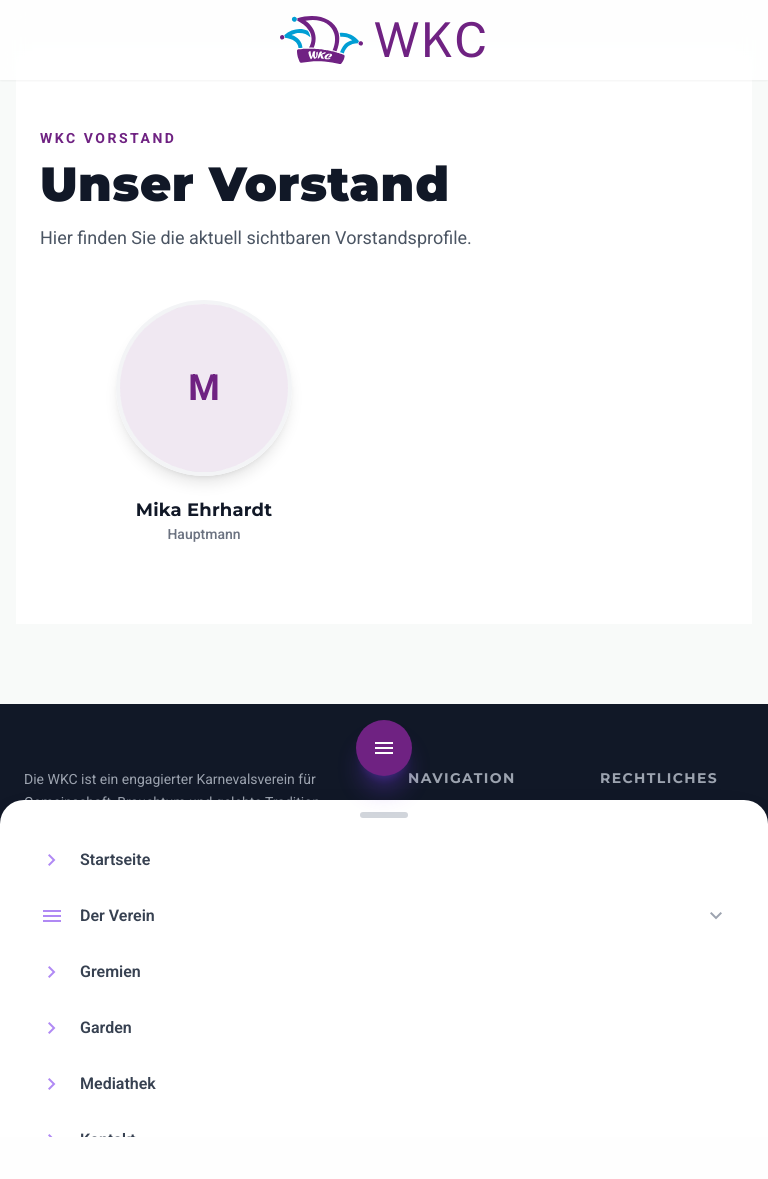
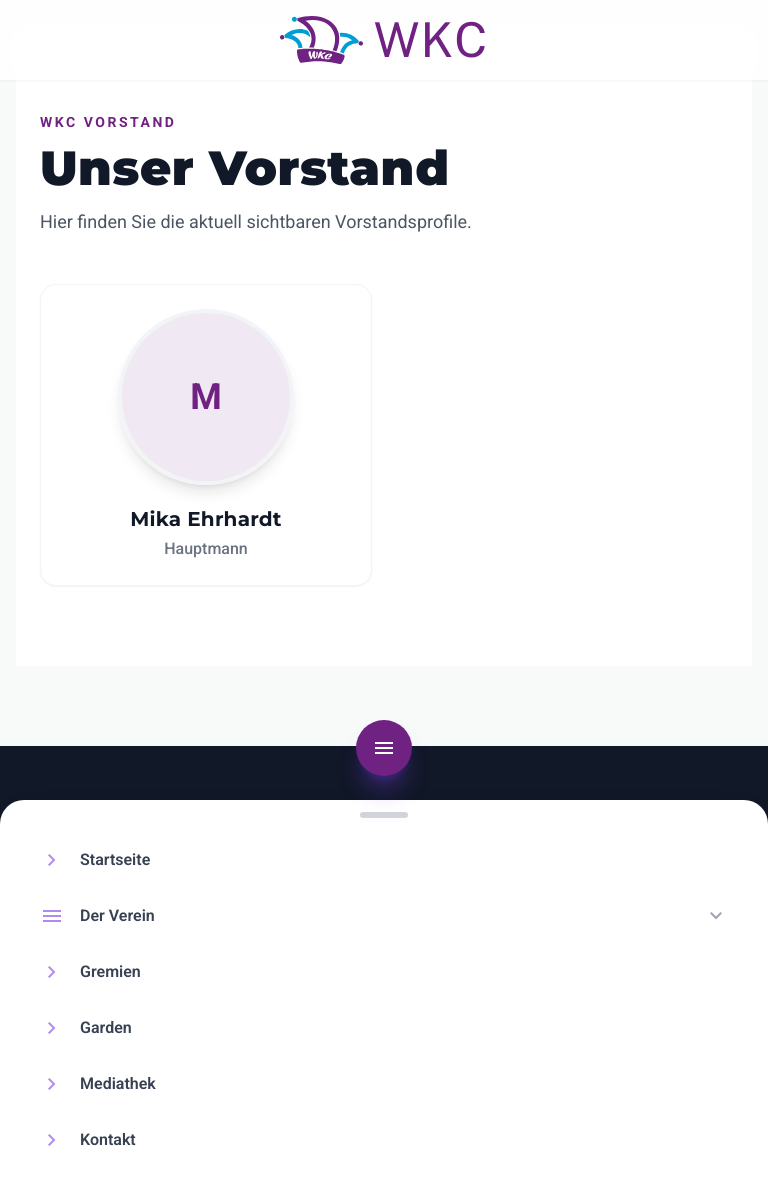
Before and after one commit to M1ka199/wkc, a PHP site: page /vorstand in a window 768 px wide. Before the commit the page ends 1137 px from the top, so only its background shows below. Run offline with PHP 8.4, Linux system fonts and the light colour scheme; data comes from the database, SQL or seed files in the repository; some libraries are stand-ins or nearby versions.

Commit message:
Improve global mobile responsiveness and form field controls
Add global mobile safeguards for overflow, full-width form controls, and touch-friendly 44px targets to improve smartphone usability.

Introduce configurable fieldRows for text, textarea, and signature fields through editor, API, and frontend rendering, with signature rows constrained to mobile-friendly minimum heights.

Apply modern global checkbox styling and widen/retune the Vorstand page container and card grid for better desktop and mobile scaling.

Co-authored-by: Copilot App <223556219+Copilot@users.noreply.github.com>

```diff
--- a/index.php
+++ b/index.php
@@ -455,6 +455,11 @@ function renderStaticRouteWithCms(PDO $db, string $filePath, string $routePath,
     }, $content);
     $content = appendTargetPathForms($db, $routePath, $content);
     $pageScripts = extractStaticRouteScripts($html);
+    $normalizedRoute = strtolower(trim($routePath, '/'));
+    $isBoardPage = $normalizedRoute === 'vorstand';
+    $mainMaxWidth = $isBoardPage ? '1500px' : '1100px';
+    $mainPadding = $isBoardPage ? '2rem 1rem 5rem' : '3rem 1rem 5rem';
+    $articleClass = $isBoardPage ? 'max-w-none' : 'prose max-w-none';
     $titleBase = ucwords(str_replace(['-', '/'], ' ', trim($routePath)));
     $title = $titleBase !== '' ? $titleBase . ' - ' . (string) ($seo['defaultMetaTitle'] ?? SITE_NAME) : (string) ($seo['defaultMetaTitle'] ?? SITE_NAME);
     $description = (string) ($seo['defaultMetaDescription'] ?? '');
@@ -469,7 +474,7 @@ function renderStaticRouteWithCms(PDO $db, string $filePath, string $routePath,
         . '<link href="https://fonts.googleapis.com/css2?family=Material+Symbols+Outlined:wght,FILL@100..700,0..1&display=swap" rel="stylesheet">'
         . '<link rel="stylesheet" href="/src/css/style.css"></head><body>'
         . renderShellStart($branding, $mainMenu)
-        . '<main class="pt-24" style="max-width:1100px; margin:0 auto; padding:3rem 1rem 5rem;"><article class="prose max-w-none">'
+        . '<main class="pt-24" style="max-width:' . $mainMaxWidth . '; margin:0 auto; padding:' . $mainPadding . ';"><article class="' . $articleClass . '">'
         . $content
         . '</article></main>'
         . renderShellEnd($branding, $footerMenu)
--- a/src/css/style.css
+++ b/src/css/style.css
@@ -13,10 +13,22 @@
     --site-font-body: "Public Sans", sans-serif;
 }
 
+*, *::before, *::after {
+    box-sizing: border-box;
+}
+
 body {
     background: var(--site-background);
     color: var(--site-text);
     font-family: var(--site-font-body);
+    overflow-x: hidden;
+}
+
+img,
+video,
+canvas,
+svg {
+    max-width: 100%;
 }
 
 @font-face {
@@ -277,9 +289,129 @@ a:hover {
     overscroll-behavior: contain;
 }
 
+input[type="checkbox"] {
+    appearance: none;
+    -webkit-appearance: none;
+    width: 1.2rem !important;
+    height: 1.2rem !important;
+    min-height: 1.2rem !important;
+    margin: 0;
+    border: 2px solid #9ca3af;
+    border-radius: 0.35rem;
+    background: #fff;
+    display: inline-grid;
+    place-content: center;
+    cursor: pointer;
+    transition: border-color 0.2s ease, background-color 0.2s ease, box-shadow 0.2s ease, transform 0.12s ease;
+}
+
+input[type="checkbox"]::before {
+    content: "";
+    width: 0.35rem;
+    height: 0.65rem;
+    border-right: 2px solid #fff;
+    border-bottom: 2px solid #fff;
+    transform: rotate(45deg) scale(0);
+    transform-origin: center;
+    transition: transform 0.16s ease;
+}
+
+input[type="checkbox"]:hover {
+    border-color: var(--site-primary);
+}
+
+input[type="checkbox"]:focus-visible {
+    outline: none;
+    border-color: var(--site-primary);
+    box-shadow: 0 0 0 3px color-mix(in srgb, var(--site-primary) 24%, transparent);
+}
+
+input[type="checkbox"]:checked {
+    background: var(--site-primary);
+    border-color: var(--site-primary);
+}
+
+input[type="checkbox"]:checked::before {
+    transform: rotate(45deg) scale(1);
+}
+
+input[type="checkbox"]:disabled {
+    opacity: 0.5;
+    cursor: not-allowed;
+}
+
 @media (min-width: 768px) {
     .wkc-dynamic-form {
         gap: 1.3rem;
+    }
+
+    @media (max-width: 768px) {
+        html,
+        body {
+            max-width: 100%;
+            overflow-x: hidden;
+        }
+
+        .max-w-7xl,
+        .max-w-6xl,
+        .max-w-5xl,
+        .max-w-4xl,
+        .max-w-3xl,
+        .max-w-2xl,
+        .max-w-xl {
+            width: 100%;
+            max-width: 100%;
+        }
+
+        .wkc-form-shell {
+            width: 100%;
+            max-width: 100%;
+            border-radius: 1rem;
+            padding: 1rem !important;
+            overflow: hidden;
+        }
+
+        .wkc-dynamic-form,
+        .wkc-dynamic-form-fields {
+            width: 100%;
+            max-width: 100%;
+            min-width: 0;
+        }
+
+        .wkc-dynamic-form-fields {
+            grid-template-columns: 1fr !important;
+            gap: 0.9rem !important;
+        }
+
+        .wkc-dynamic-form-fields > * {
+            grid-column: 1 / -1 !important;
+            min-width: 0;
+        }
+
+        .wkc-dynamic-form input:not([type="checkbox"]):not([type="radio"]),
+        .wkc-dynamic-form select,
+        .wkc-dynamic-form textarea,
+        #contact-form input:not([type="checkbox"]):not([type="radio"]),
+        #contact-form select,
+        #contact-form textarea,
+        #membership-form input:not([type="checkbox"]):not([type="radio"]),
+        #membership-form select,
+        #membership-form textarea {
+            width: 100%;
+            max-width: 100%;
+            min-height: 44px;
+            font-size: 16px;
+        }
+
+        .wkc-dynamic-form button,
+        #contact-form button,
+        #membership-form button {
+            min-height: 44px;
+        }
+
+        .mobile-nav-link {
+            min-width: 0;
+        }
     }
 
     .wkc-form-shell {
--- a/src/js/main.js
+++ b/src/js/main.js
@@ -426,7 +426,7 @@ function renderDynamicFormField(field, index, fieldIndex) {
     }
 
     if (type === 'textarea') {
-        const rows = Math.max(2, Math.min(20, Number(field.options?.textareaRows || 4)));
+        const rows = Math.max(2, Math.min(20, Number(field.options?.fieldRows || field.options?.textareaRows || 4)));
         return `
             <div class="${fieldSpanClass}">
                 <label class="mb-1 block text-sm font-bold text-gray-700" for="dyn-${name}-${index}-${fieldIndex}">${label}${requiredMark}</label>
@@ -466,7 +466,7 @@ function renderDynamicFormField(field, index, fieldIndex) {
             <div class="${fieldSpanClass}">
                 <p class="mb-1 text-sm font-bold text-gray-700">${label}${requiredMark}</p>
                 <label class="inline-flex items-start gap-3 text-sm text-gray-700">
-                    <input type="checkbox" name="${name}" value="1" class="mt-0.5 h-4 w-4 rounded border-gray-300 text-primary focus:ring-primary" ${requiredAttr}>
+                    <input type="checkbox" name="${name}" value="1" class="mt-0.5 wkc-checkbox" ${requiredAttr}>
                     <span>${checkboxText}</span>
                 </label>
                 ${helpText ? `<p class="mt-1 text-xs text-gray-500">${helpText}</p>` : ''}
@@ -488,12 +488,15 @@ function renderDynamicFormField(field, index, fieldIndex) {
 
     if (type === 'signature') {
         const signatureId = escapeDynamicValue(`${name}-${index}-${fieldIndex}`);
+        const signatureRows = Math.max(10, Math.min(30, Number(field.options?.fieldRows || 10)));
+        const signatureDesktopHeight = signatureRows * 24;
+        const signatureMobileHeight = Math.max(280, signatureRows * 28);
         return `
             <div class="wkc-signature-field ${fieldSpanClass}" data-signature-field="${signatureId}">
                 <label class="mb-1 block text-sm font-bold text-gray-700">${label}${requiredMark}</label>
 
                 <div class="hidden md:block overflow-hidden rounded-xl border border-gray-200 bg-white">
-                    <canvas class="wkc-signature-canvas block w-full" height="180"></canvas>
+                    <canvas class="wkc-signature-canvas block w-full" data-base-height="${signatureDesktopHeight}" height="${signatureDesktopHeight}"></canvas>
                 </div>
                 <div class="md:hidden rounded-xl border border-gray-200 bg-white p-3">
                     <div class="wkc-signature-mobile-preview h-24 rounded-lg border border-dashed border-gray-300 bg-gray-50 flex items-center justify-center overflow-hidden">
@@ -518,7 +521,7 @@ function renderDynamicFormField(field, index, fieldIndex) {
                             <button type="button" data-signature-close class="rounded-lg border border-gray-200 px-2.5 py-1.5 text-sm font-bold text-gray-600 hover:bg-gray-50">Schließen</button>
                         </div>
                         <div class="p-4">
-                            <canvas class="wkc-signature-canvas-mobile block w-full rounded-xl border border-gray-200 bg-white" height="280"></canvas>
+                            <canvas class="wkc-signature-canvas-mobile block w-full rounded-xl border border-gray-200 bg-white" data-base-height="${signatureMobileHeight}" height="${signatureMobileHeight}"></canvas>
                             <p class="mt-2 text-xs text-gray-500">${helpText || 'Bitte unterschreiben Sie im Feld.'}</p>
                             <div class="mt-4 flex items-center justify-between gap-2">
                                 <button type="button" data-signature-clear="${signatureId}" class="rounded-lg border border-gray-200 px-3 py-2 text-xs font-bold text-gray-600 hover:bg-gray-50">Löschen</button>
@@ -533,10 +536,12 @@ function renderDynamicFormField(field, index, fieldIndex) {
     }
 
     const inputType = ['email', 'tel'].includes(type) ? type : 'text';
+    const inputRows = Math.max(1, Math.min(20, Number(field.options?.fieldRows || 1)));
+    const inputHeightRem = (2.85 * inputRows).toFixed(2);
     return `
         <div class="${fieldSpanClass}">
             <label class="mb-1 block text-sm font-bold text-gray-700" for="dyn-${name}-${index}-${fieldIndex}">${label}${requiredMark}</label>
-            <input id="dyn-${name}-${index}-${fieldIndex}" name="${name}" type="${inputType}" class="${baseInputClass}" placeholder="${placeholder}" ${requiredAttr}>
+            <input id="dyn-${name}-${index}-${fieldIndex}" name="${name}" type="${inputType}" class="${baseInputClass}" style="min-height:2.85rem;height:${inputHeightRem}rem;" placeholder="${placeholder}" ${requiredAttr}>
             ${helpText ? `<p class="mt-1 text-xs text-gray-500">${helpText}</p>` : ''}
         </div>
     `;
@@ -555,6 +560,8 @@ function setupDynamicSignaturePads(formElement) {
         const previewEmpty = field.querySelector('.wkc-signature-preview-empty');
         const hidden = field.querySelector('input[type="hidden"]');
         const clearBtns = Array.from(field.querySelectorAll('[data-signature-clear]'));
+        const desktopBaseHeight = Math.max(180, Number(canvas?.getAttribute('data-base-height') || 180));
+        const mobileBaseHeight = Math.max(280, Number(mobileCanvas?.getAttribute('data-base-height') || 280));
         if (!hidden || (!canvas && !mobileCanvas)) return;
 
         const desktopContext = canvas ? canvas.getContext('2d') : null;
@@ -618,8 +625,8 @@ function setupDynamicSignaturePads(formElement) {
             applySignature('');
         };
 
-        resizeCanvas(canvas, desktopContext, 180);
-        resizeCanvas(mobileCanvas, mobileContext, 280);
+        resizeCanvas(canvas, desktopContext, desktopBaseHeight);
+        resizeCanvas(mobileCanvas, mobileContext, mobileBaseHeight);
         if (hidden.value) {
             applySignature(hidden.value);
         } else {
@@ -676,7 +683,7 @@ function setupDynamicSignaturePads(formElement) {
             if (!modal) return;
             modal.classList.remove('hidden');
             document.body.style.overflow = 'hidden';
-            resizeCanvas(mobileCanvas, mobileContext, 280);
+            resizeCanvas(mobileCanvas, mobileContext, mobileBaseHeight);
             if (hidden.value) {
                 drawDataOnCanvas(mobileCanvas, mobileContext, hidden.value);
             }
@@ -708,8 +715,8 @@ function setupDynamicSignaturePads(formElement) {
         });
 
         window.addEventListener('resize', () => {
-            resizeCanvas(canvas, desktopContext, 180);
-            resizeCanvas(mobileCanvas, mobileContext, 280);
+            resizeCanvas(canvas, desktopContext, desktopBaseHeight);
+            resizeCanvas(mobileCanvas, mobileContext, mobileBaseHeight);
             if (hidden.value) {
                 applySignature(hidden.value);
             }
@@ -823,15 +830,13 @@ function loadVorstand() {
                 const delay = delays[i % delays.length];
 
                 return `
-                    <div class="group flex flex-col items-center scroll-animate ${delay}">
-                        <div class="relative mb-5">
-                            <div class="w-44 h-44 rounded-full overflow-hidden border-4 border-gray-100 shadow-lg group-hover:border-primary transition-all duration-300 group-hover:shadow-primary/20">
-                                ${img}
-                            </div>
+                    <article class="group w-full rounded-2xl border border-gray-100 bg-white shadow-sm hover:shadow-xl transition-all duration-300 p-5 md:p-6 scroll-animate ${delay}">
+                        <div class="mx-auto mb-5 w-36 h-36 sm:w-40 sm:h-40 md:w-44 md:h-44 rounded-full overflow-hidden border-4 border-gray-100 shadow-lg group-hover:border-primary transition-all duration-300 group-hover:shadow-primary/20">
+                            ${img}
                         </div>
-                        <h3 class="text-lg font-bold text-gray-900 group-hover:text-primary transition-colors">${esc(m.display_name)}</h3>
-                        <p class="text-sm text-gray-500 font-medium">${esc(m.position || '')}</p>
-                    </div>`;
+                        <h3 class="text-lg md:text-xl font-bold text-gray-900 group-hover:text-primary transition-colors text-center">${esc(m.display_name)}</h3>
+                        <p class="mt-1 text-sm md:text-base text-gray-500 font-medium text-center">${esc(m.position || '')}</p>
+                    </article>`;
             }).join('');
 
             // Re-init scroll animations for new elements
--- a/vorstand.html
+++ b/vorstand.html
@@ -9,14 +9,14 @@
     <main>
         <div class="not-prose">
             <section class="py-16 md:py-20 bg-white">
-                <div class="max-w-7xl mx-auto px-4 sm:px-6 lg:px-8">
-                    <div class="max-w-3xl">
+                <div class="max-w-[1500px] mx-auto px-4 sm:px-6 lg:px-8 xl:px-10">
+                    <div class="max-w-4xl">
                         <p class="text-sm font-bold tracking-[0.18em] uppercase text-primary">WKC Vorstand</p>
                         <h1 class="mt-3 text-4xl md:text-5xl font-black text-gray-900">Unser Vorstand</h1>
                         <p class="mt-4 text-gray-600 text-lg">Hier finden Sie die aktuell sichtbaren Vorstandsprofile.</p>
                     </div>
-                    <div id="vorstandGrid" class="mt-12 grid grid-cols-1 sm:grid-cols-2 lg:grid-cols-4 gap-8">
-                        <p class="text-sm text-gray-400 sm:col-span-2 lg:col-span-4">Vorstand wird geladen...</p>
+                    <div id="vorstandGrid" class="mt-12 grid grid-cols-1 sm:grid-cols-2 lg:grid-cols-3 2xl:grid-cols-4 gap-6 xl:gap-8">
+                        <p class="text-sm text-gray-400 sm:col-span-2 lg:col-span-3 2xl:col-span-4">Vorstand wird geladen...</p>
                     </div>
                 </div>
             </section>
```
Also changed, not shown: admin/js/formular-editor.js (+41 -3 lines), api/forms.php (+10 -1 lines).
